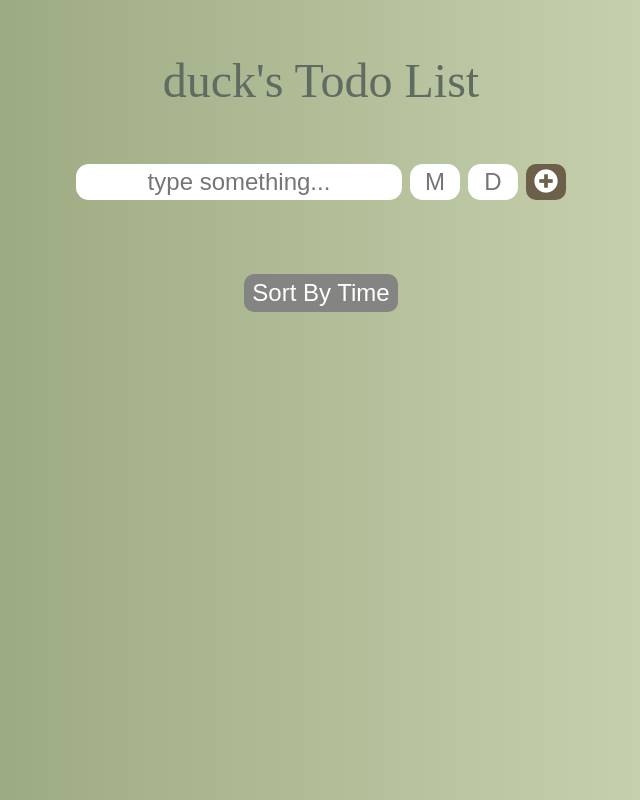
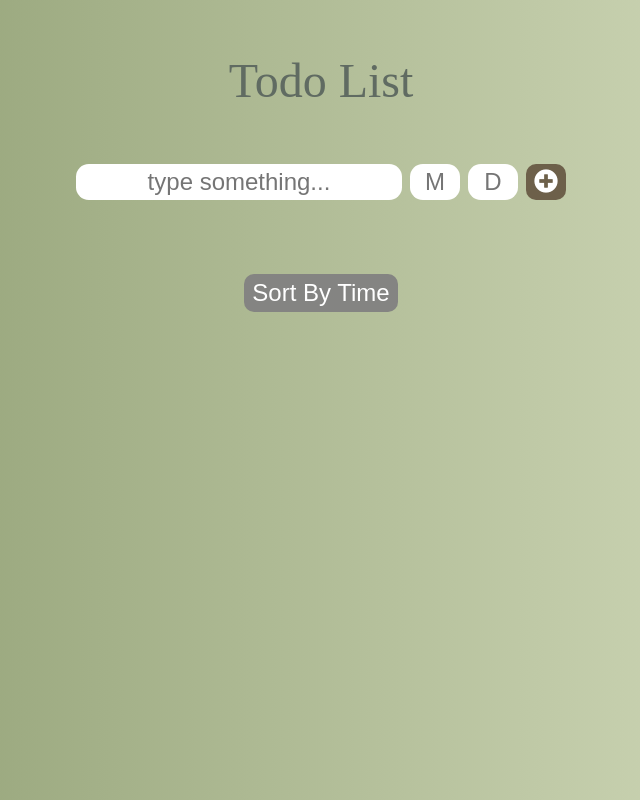
Before and after one commit to duck-h/ToDoList, a plain HTML site: page index.html in a window 1280 px wide. Shown: the whole page, without its empty margins (319-959 px from the left). Drawn offline with Linux system fonts and the light colour scheme.

Commit message:
Update index.html
H1 change

```diff
--- a/index.html
+++ b/index.html
@@ -15,7 +15,7 @@
   </head>
   <body>
     <header>
-      <h1>duck's Todo List</h1>
+      <h1>Todo List</h1>
     </header>
 
     <form>
```
